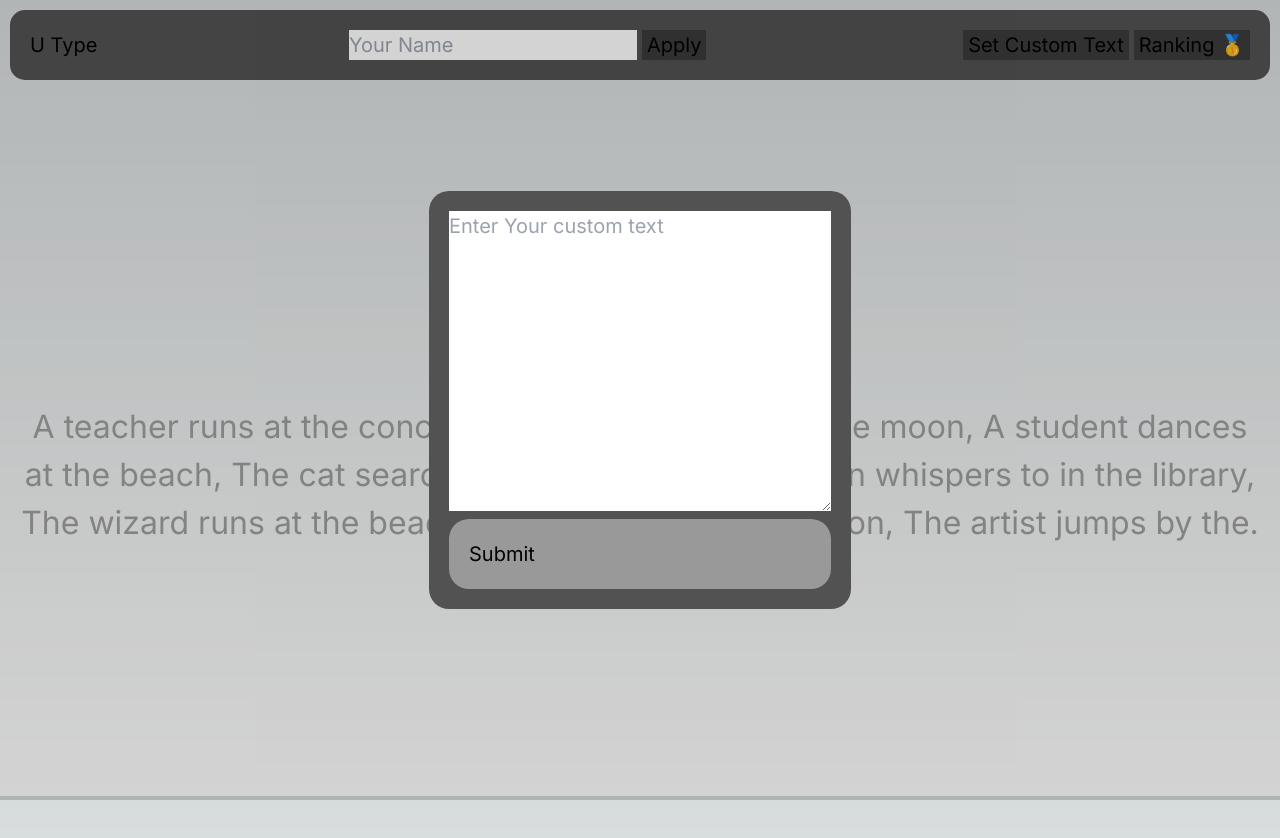
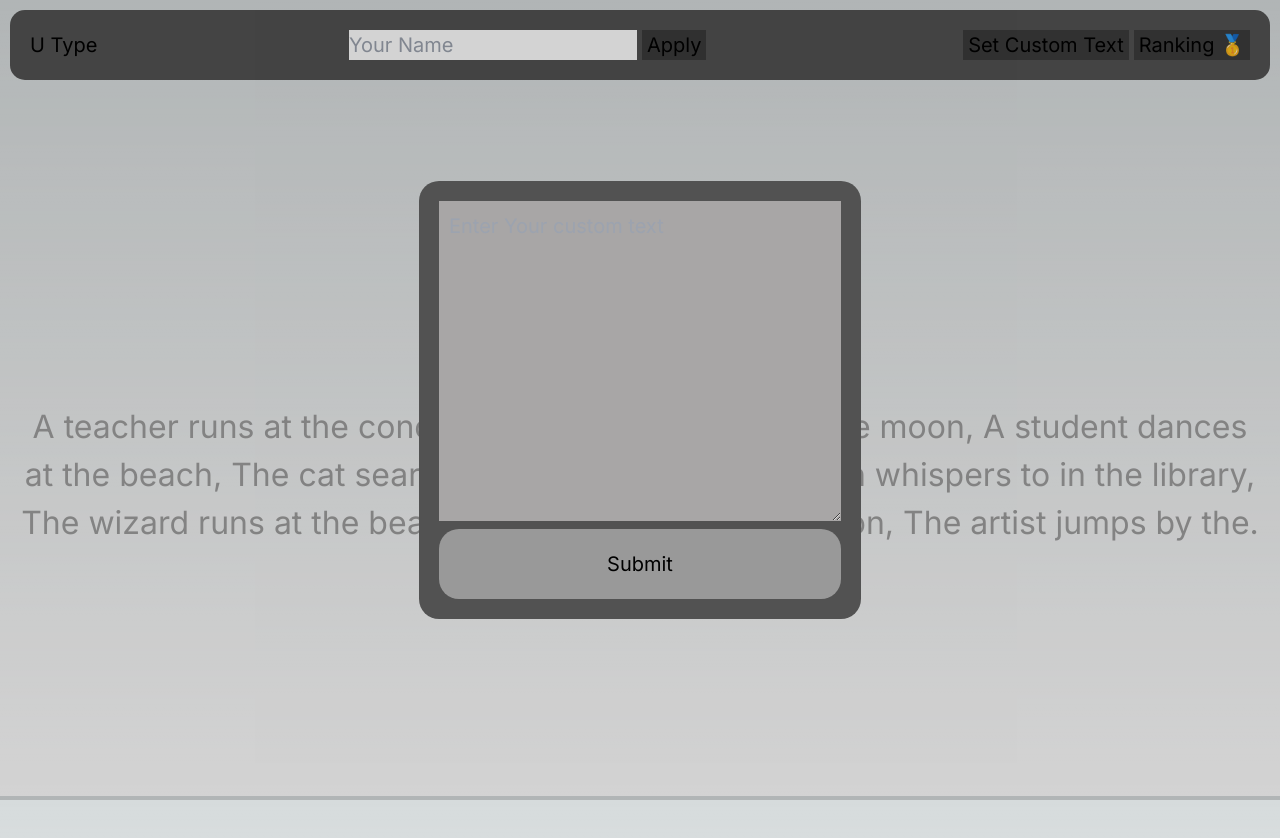
Before and after one commit to AdithyanSPillaiOfficial/UType, a Next.js app: page / in a window 1280 px wide. Both pictures are taken after a click on the element "Set Custom Text". Shown: the top 838 px of the page. Built offline with nearby package versions, Linux system fonts and the light colour scheme.

Commit message:
Resolved a cookie bug and updated a small design css

```diff
--- a/src/Widgets/CustomTestPopup/CustomTextPopup.css
+++ b/src/Widgets/CustomTestPopup/CustomTextPopup.css
@@ -19,10 +19,17 @@
 
 textarea {
     color: black;
+    padding: 10px;
+    background-color: rgb(168, 166, 166);
+}
+
+textarea ::placeholder {
+    color: black;
 }
 
 .submitbtn {
     background-color: #999999;
     border-radius: 20px;
     padding: 20px;
+    text-align: center;
 }
--- a/src/Widgets/TypingTest/TypingTest.jsx
+++ b/src/Widgets/TypingTest/TypingTest.jsx
@@ -47,7 +47,7 @@ async function calculateWPM(TypeText, textInp, min, wrongLetters, setWpm, setAcc
   //alert('WPM : '+wpm)
   setWpm(wpm);
 
-  if (localStorage.getItem('uname') != null) {
+  if (Cookies.get('uname') != undefined) {
     try {
       const res = await fetch('/api/database/addscore', {
         method: 'POST',
```
